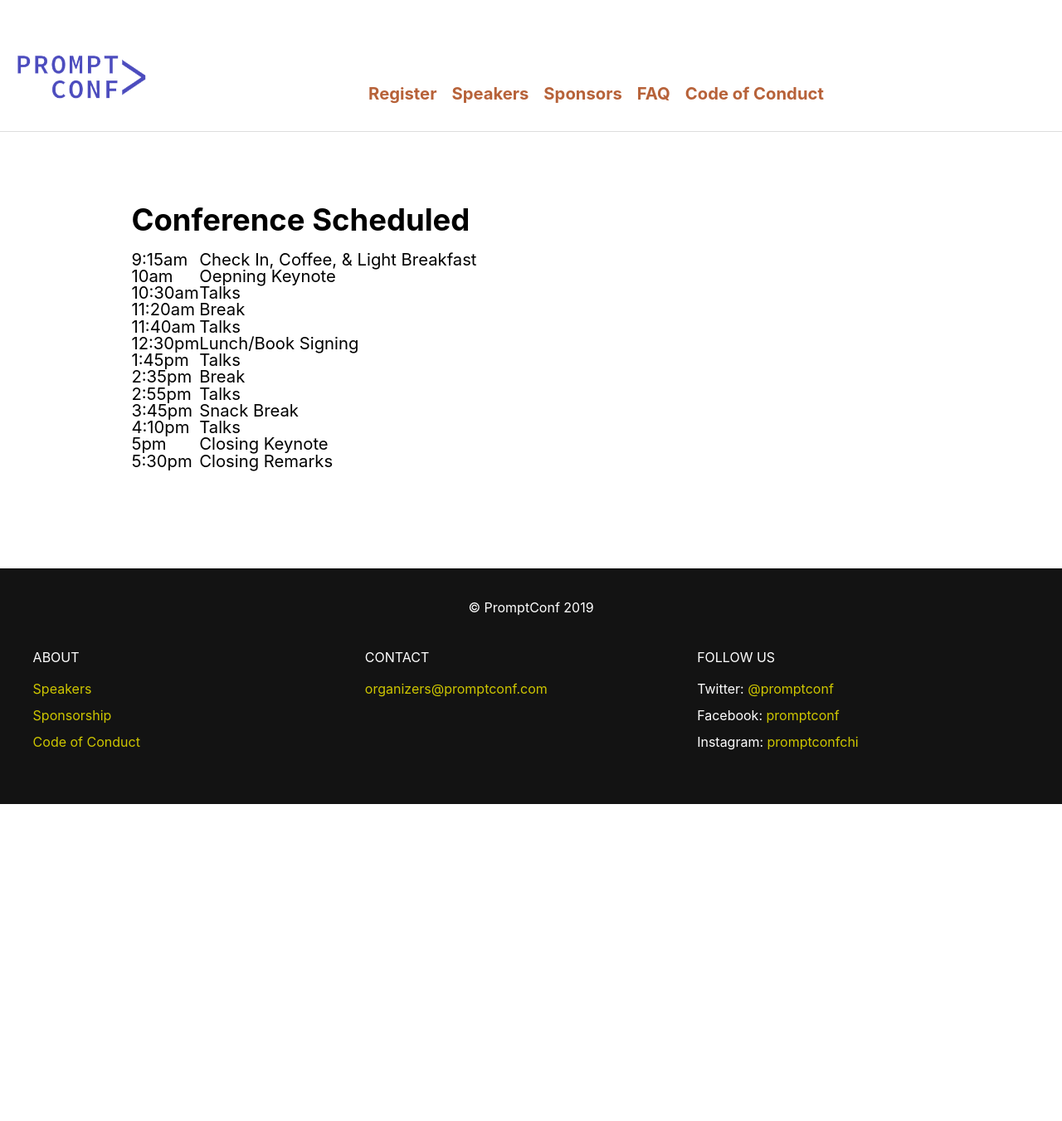
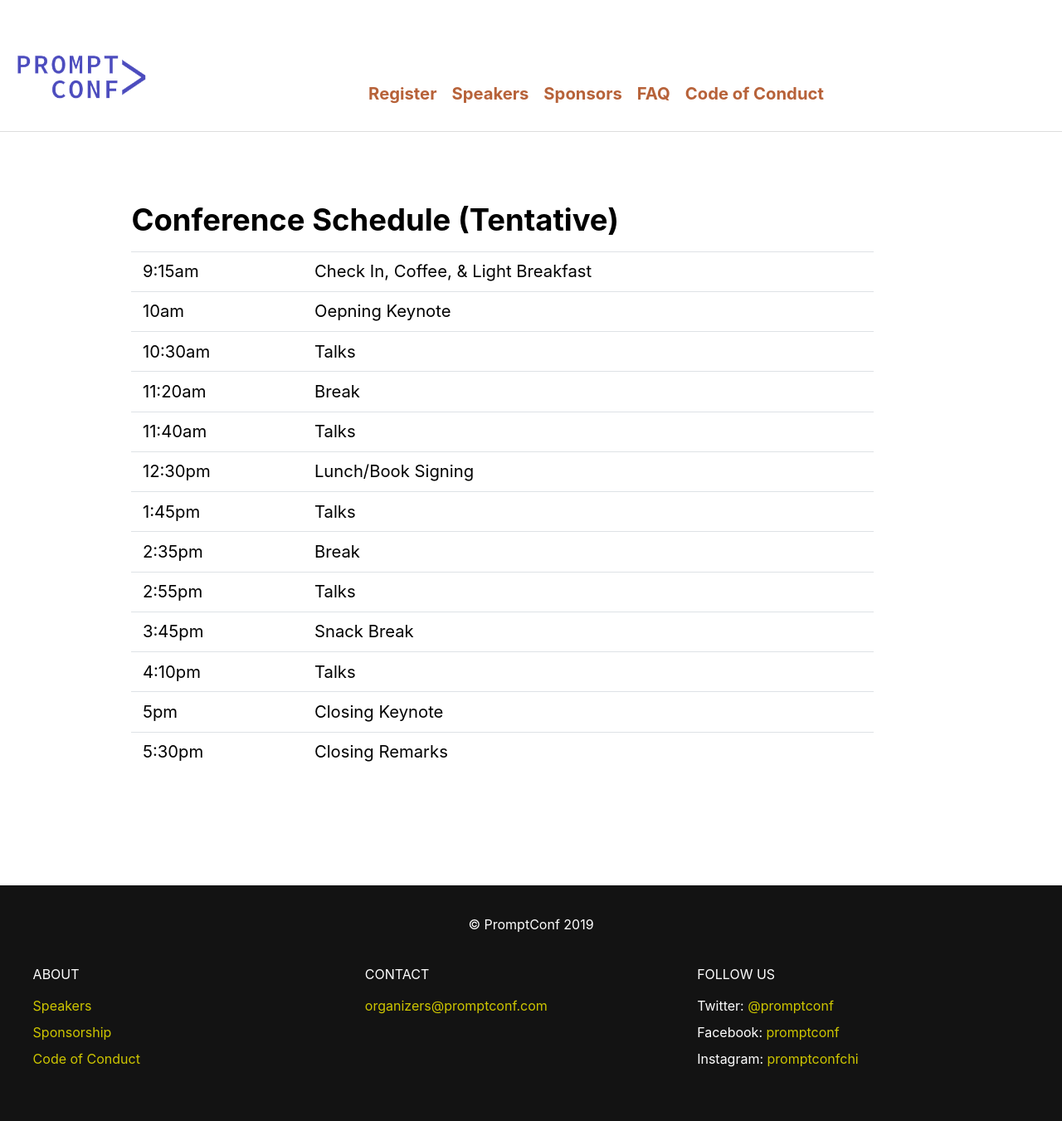
Before and after one commit to promptconf/promptconf.github.io, a Jekyll site: the page built from _pages/schedule.md, in a window 1280 px wide. Shown: the whole page at 83% size. Built offline with Jekyll 4.4.1, drawn with Linux system fonts in a browser that asks for light colours; some web fonts are replaced; before the commit the page ends 969 px from its top, so only the background shows below that.

Commit message:
Add some styling to tables

```diff
--- a/_pages/schedule.md
+++ b/_pages/schedule.md
@@ -3,7 +3,7 @@ title: Schedule
 permalink: /schedule/
 ---
 
-# Conference Scheduled
+# Conference Schedule (Tentative)
 
 | 9:15am    | Check In, Coffee, & Light Breakfast   |
 | 10am      | Oepning Keynote                       |
@@ -18,3 +18,4 @@ permalink: /schedule/
 | 4:10pm    | Talks                                 |
 | 5pm       | Closing Keynote                       |
 | 5:30pm    | Closing Remarks                       |
+{: .schedule }
--- a/assets/_sass/main.scss
+++ b/assets/_sass/main.scss
@@ -677,6 +677,17 @@ $photo-banner-breakpoint: 47rem;
     }
 }
 
+.schedule {
+    width: 100%;
+    margin-bottom: 1rem;
+}
+
+.schedule td {
+    padding: .75rem;
+    vertical-align: top;
+    border-top: 1px solid #dee2e6;
+}
+
 .home__loc {
     text-align: center;
     padding-left: 0;
```
